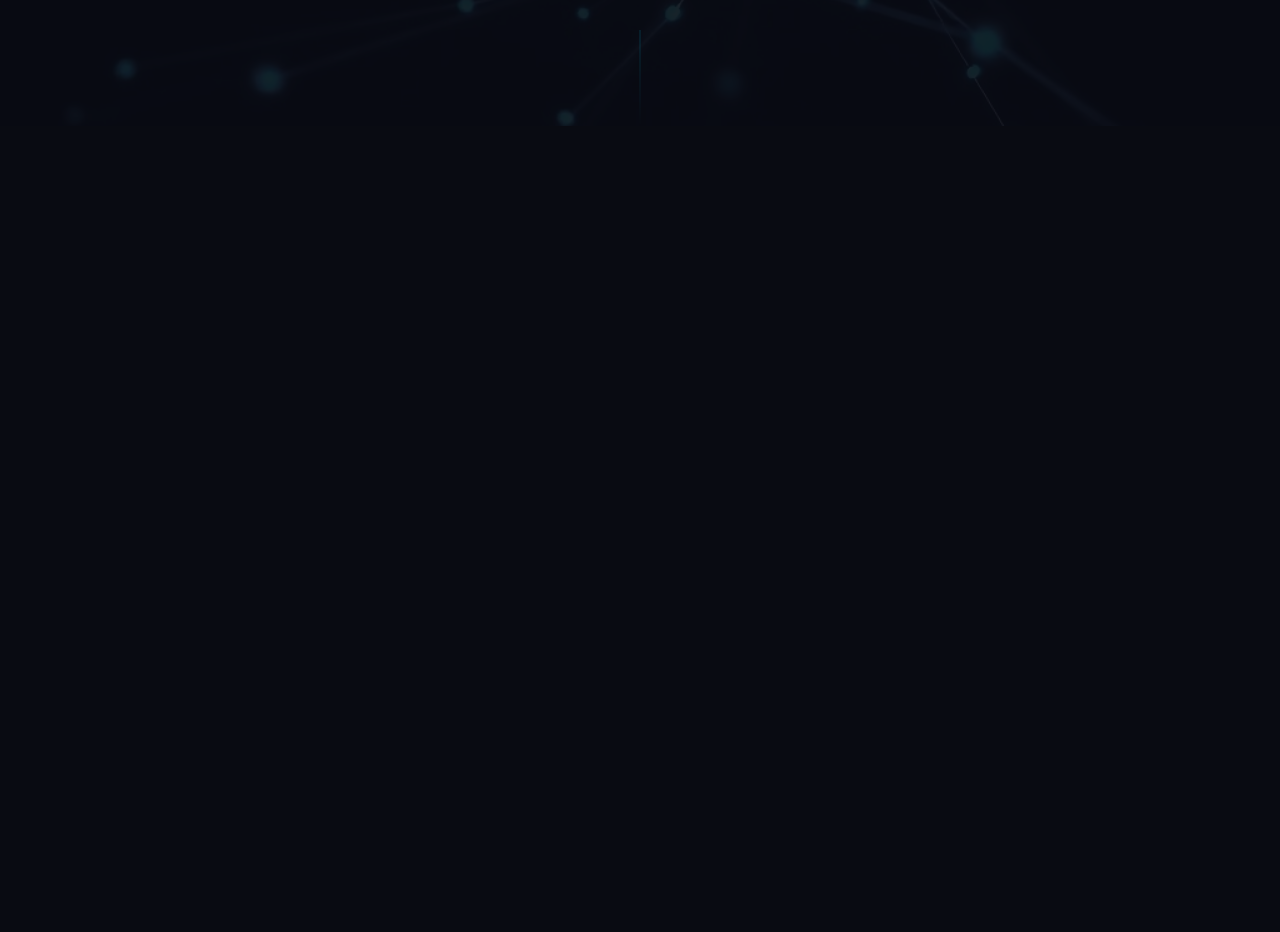
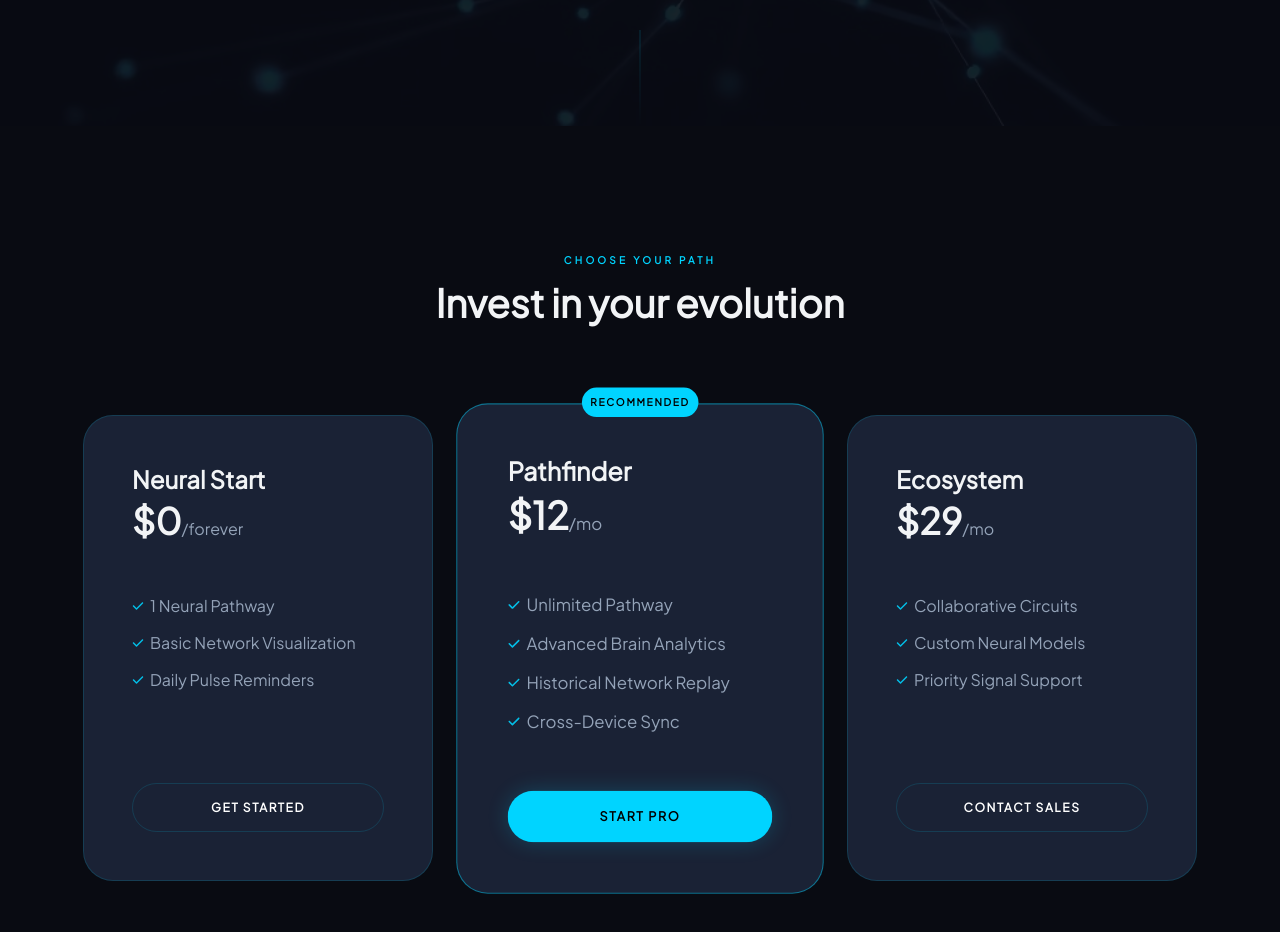
Before and after one commit to DannyBorbon/rewire-pulse, a React (Vite) app: page / in a window 1280 px wide. Shown: the part 6212-7144 px from the top of the page. Before the commit the page ends 6342 px from the top, so only its background shows below. Built offline with nearby package versions, Linux system fonts and the light colour scheme.

Commit message:
feat: add prices section

```diff
--- /dev/null
+++ b/src/components/Prices/Prices.css
@@ -0,0 +1,142 @@
+.prices {
+  padding-top: 128px;
+  padding-bottom: 128px;
+  background: var(--bg-primary);
+  padding-inline: 1.5rem;
+}
+
+.prices__wrapper {
+  padding-inline: 1.5rem;
+}
+
+.prices__header {
+  text-align: center;
+  display: flex;
+  flex-direction: column;
+  gap: 1rem;
+  margin-bottom: 90px;
+}
+
+.prices__cards {
+  display: grid;
+  grid-template-columns: 1fr;
+  gap: 2rem;
+  justify-content: center;
+}
+
+.prices__card {
+  background-color: var(--bg-card);
+  border: 1px solid var(--border-default);
+  padding: 3rem;
+  border-radius: 30px;
+  justify-content: center;
+}
+
+.prices__card-header {
+  display: flex;
+  flex-direction: column;
+  gap: 0.3rem;
+  margin-bottom: 20px;
+}
+
+.prices__card-title {
+  color: var(--text-primary);
+}
+
+.prices__cost {
+  color: var(--text-primary);
+  font-size: 2.25rem;
+  font-weight: 600;
+}
+
+.prices__cards ul {
+  list-style: none;
+  flex: 1 1 0%;
+}
+
+.prices__cards ul li {
+  margin-top: 1rem;
+  font-size: medium;
+}
+
+.prices__card {
+  display: flex;
+  flex-direction: column;
+  gap: 1rem;
+  color: var(--text-secondary);
+}
+
+.recommended-path {
+  background-color: var(--accent-primary);
+  position: absolute;
+  padding: 8px;
+  color: black;
+  font-size: 0.6rem;
+  font-weight: 700;
+  border-radius: 999px;
+  letter-spacing: 0.1rem;
+  text-transform: uppercase;
+  top: -1rem;
+  left: 50%;
+  transform: translateX(-50%);
+}
+
+.prices__card:nth-child(2) {
+  position: relative;
+  transform: scale(1.05);
+
+  border: 1px solid var(--border-active);
+}
+
+.prices__card-benefits {
+  margin-bottom: 40px;
+}
+
+.prices__card-icon img {
+  width: 12px;
+  height: 12px;
+  margin-right: 6px;
+  color: red;
+}
+
+.prices__card-button {
+  width: 100%;
+  padding-top: 1rem;
+  padding-bottom: 1rem;
+  border: 1px solid var(--border-default);
+  text-decoration: none;
+  text-transform: uppercase;
+  font-size: 0.75rem;
+  font-weight: 600;
+  letter-spacing: 0.1rem;
+  border-radius: 999px;
+  text-align: center;
+}
+
+.btn-primary {
+  background: var(--accent-primary);
+  color: black;
+  box-shadow: 0 0 20px rgba(0, 212, 255, 0.2);
+  transition: all 0.3s ease;
+}
+
+.btn-primary:hover {
+  background: var(--accent-secondary);
+  color: white;
+  box-shadow: 0 0 20px var(--accent-secondary);
+}
+
+.btn-secondary {
+  color: white;
+  transition: all 0.3s ease;
+}
+
+.btn-secondary:hover {
+  background-color: #192b3f;
+}
+
+@media (min-width: 772px) {
+  .prices__cards {
+    grid-template-columns: repeat(3, minmax(250px, 350px));
+  }
+}
--- /dev/null
+++ b/src/components/Prices/Prices.jsx
@@ -0,0 +1,127 @@
+import "../Prices/Prices.css";
+import pricesImg from "../../assets/images/prices/prices-svg.svg";
+
+function Prices() {
+  return (
+    <section className="prices">
+      <div className="prices__header">
+        <span className="section__subtitle">Choose Your Path</span>
+        <h2 className="section__title">Invest in your evolution</h2>
+      </div>
+
+      <div className="prices__cards">
+        <div className="prices__card">
+          <div className="prices__card-header">
+            <h2 className="prices__card-title">Neural Start</h2>
+            <p className="prices__card-cost">
+              <span className="prices__cost">$0</span>/forever
+            </p>
+          </div>
+          <ul className="prices__card-benefits">
+            <li>
+              <span className="prices__card-icon">
+                <img src={pricesImg} alt="" />
+              </span>
+              1 Neural Pathway
+            </li>
+
+            <li>
+              <span className="prices__card-icon">
+                <img src={pricesImg} alt="" />
+              </span>
+              Basic Network Visualization
+            </li>
+
+            <li>
+              <span className="prices__card-icon">
+                <img src={pricesImg} alt="" />
+              </span>
+              Daily Pulse Reminders
+            </li>
+          </ul>
+          <a href="" className="prices__card-button btn-secondary">
+            Get Started
+          </a>
+        </div>
+
+        <div className="prices__card">
+          <div className="prices__card-header">
+            <div className="recommended-path">Recommended</div>
+            <h2 className="prices__card-title">Pathfinder</h2>
+            <p className="prices__card-cost">
+              <span className="prices__cost">$12</span>/mo
+            </p>
+          </div>
+          <ul className="prices__card-benefits">
+            <li>
+              <span className="prices__card-icon">
+                <img src={pricesImg} alt="" />
+              </span>
+              Unlimited Pathway
+            </li>
+
+            <li>
+              <span className="prices__card-icon">
+                <img src={pricesImg} alt="" />
+              </span>
+              Advanced Brain Analytics
+            </li>
+
+            <li>
+              <span className="prices__card-icon">
+                <img src={pricesImg} alt="" />
+              </span>
+              Historical Network Replay
+            </li>
+
+            <li>
+              <span className="prices__card-icon">
+                <img src={pricesImg} alt="" />
+              </span>
+              Cross-Device Sync
+            </li>
+          </ul>
+          <a href="" className="prices__card-button btn-primary">
+            Start Pro
+          </a>
+        </div>
+
+        <div className="prices__card">
+          <div className="prices__card-header">
+            <h2 className="prices__card-title">Ecosystem</h2>
+            <p className="prices__card-cost">
+              <span className="prices__cost">$29</span>/mo
+            </p>
+          </div>
+          <ul className="prices__card-benefits">
+            <li>
+              <span className="prices__card-icon">
+                <img src={pricesImg} alt="" />
+              </span>
+              Collaborative Circuits
+            </li>
+
+            <li>
+              <span className="prices__card-icon">
+                <img src={pricesImg} alt="" />
+              </span>
+              Custom Neural Models
+            </li>
+
+            <li>
+              <span className="prices__card-icon">
+                <img src={pricesImg} alt="" />
+              </span>
+              Priority Signal Support
+            </li>
+          </ul>
+          <a href="" className="prices__card-button btn-secondary">
+            Contact Sales{" "}
+          </a>
+        </div>
+      </div>
+    </section>
+  );
+}
+
+export default Prices;
--- a/src/pages/Landing/Landing.jsx
+++ b/src/pages/Landing/Landing.jsx
@@ -3,6 +3,7 @@ import Hero from "../../components/Hero/Hero";
 import Science from "../../components/Science/Science";
 import Pathway from "../../components/Pathway/Pathway";
 import Testimonial from "../../components/Testimonial/Testimonial";
+import Prices from "../../components/Prices/Prices";
 
 function Landing() {
   return (
@@ -13,6 +14,7 @@ function Landing() {
         <Science />
         <Pathway />
         <Testimonial />
+        <Prices />
       </main>
     </>
   );
```
Also changed, not shown: src/assets/images/prices/prices-svg.svg (added).
